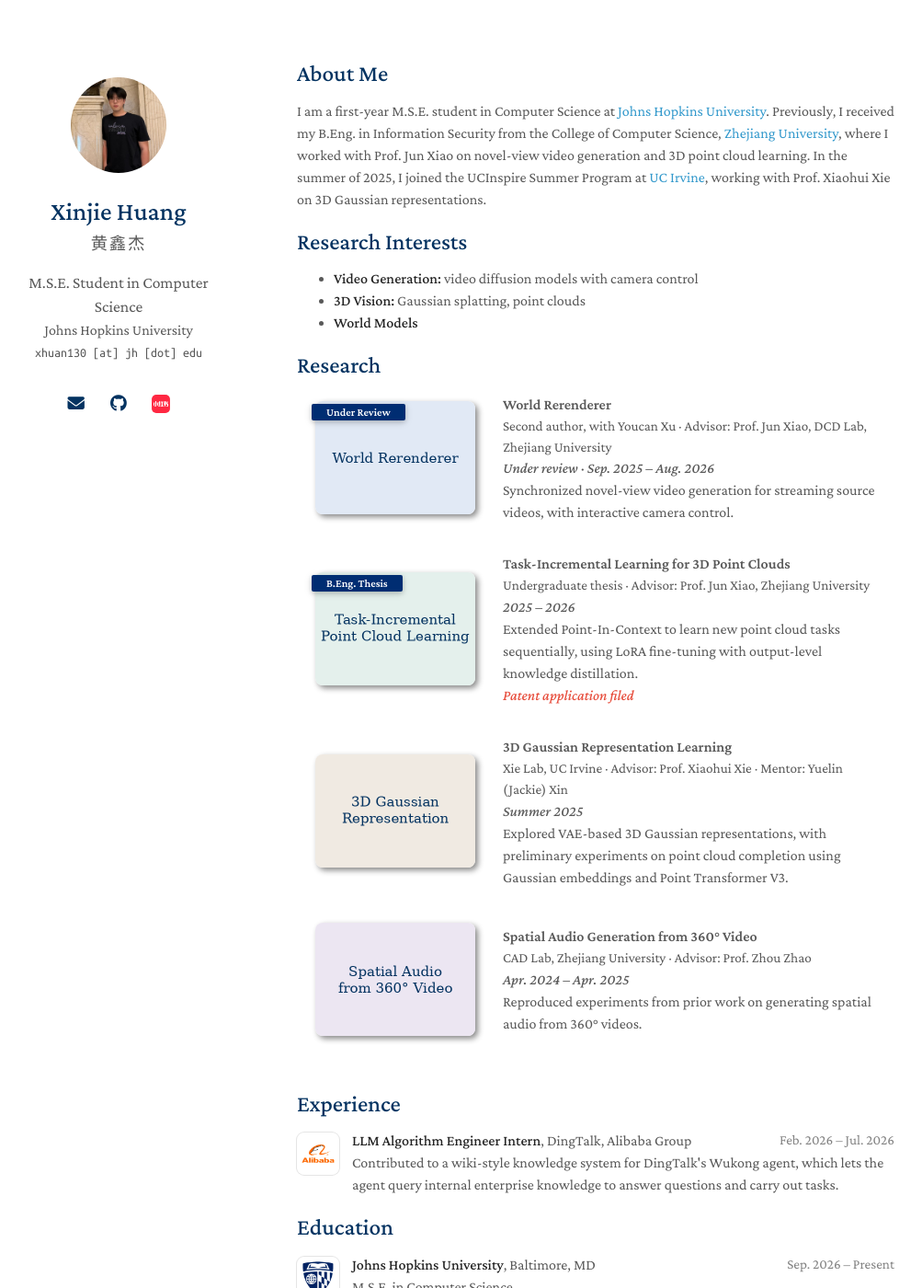
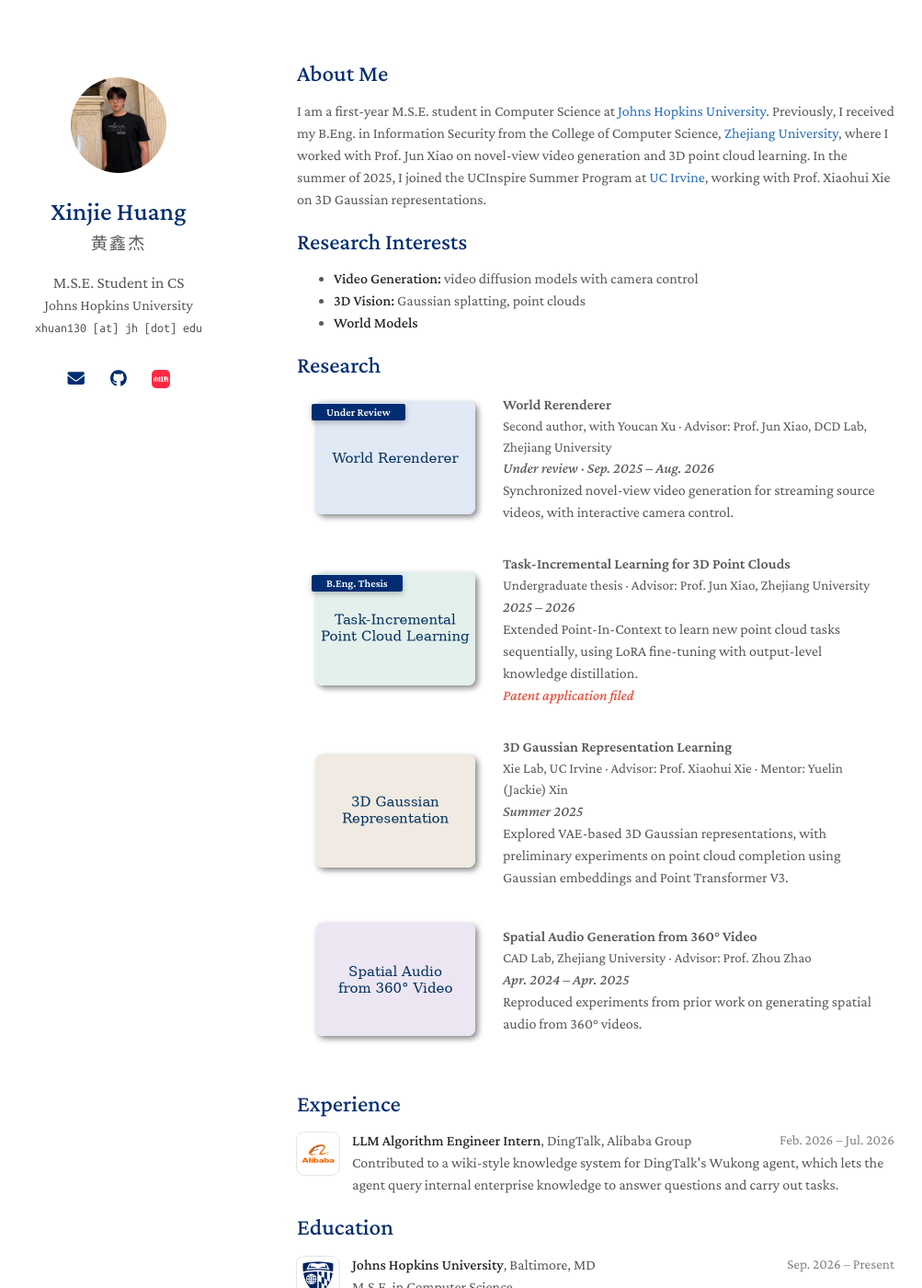
Before and after one commit to xeenjay/xeenjay.github.io, a Jekyll site: the page built from index.md, in a window 1280 px wide and 1400 px high. Shown: the whole window at 92% size, without its empty margins (147-1150 px from the left). Built offline with Jekyll 4.4.1, drawn with Linux system fonts in a browser that asks for light colours; a style sheet for code colours, icons or effects is not loaded; our own code applies the rules of GitHub Pages for plain Markdown files; some of the changed text lies outside the part shown.

Commit message:
Polish: JHU palette, share card, last-updated footer, one-line position (#6)
- Headings, name and icons use JHU Heritage Blue; links use a darker
  Spirit Blue (5.2:1 contrast, up from 3.2:1); dark mode uses Spirit
  Blue throughout.
- Open Graph / Twitter meta tags with a 1200x630 preview card, and an
  explicit site url so the card URLs are absolute.
- Footer shows the build month as "Last updated".
- Position shortened to "M.S.E. Student in CS" so it fits on one line.

Co-Authored-By: Claude Opus 5.5 <noreply@anthropic.com>
Claude-Session: https://claude.ai/code/session_014J2gcjon39Kp8kHZAu5aEc

```diff
--- a/_config.yml
+++ b/_config.yml
@@ -2,7 +2,7 @@
 title: Xinjie Huang
 native_name: 黄鑫杰
 # pronunciation: Xeen-Jay
-position: M.S.E. Student in Computer Science
+position: M.S.E. Student in CS
 affiliation: Johns Hopkins University
 affiliation_link: https://www.cs.jhu.edu/
 email: xhuan130 [at] jh [dot] edu
@@ -12,6 +12,8 @@ email_icon: true # show an envelope icon that opens the mail app
 # The following information is used to improve the website traffic from search engines, e.g., Google.
 keywords: Xinjie Huang, 黄鑫杰, Johns Hopkins University, computer vision, video generation, 3D vision, world models
 description: Xinjie Huang is an M.S.E. student in Computer Science at Johns Hopkins University, working on video generation and 3D vision.
+# If you move to a custom domain, update both `url` and `canonical`.
+url: https://xeenjay.github.io
 canonical: https://xeenjay.github.io/
 
 # Links
@@ -28,6 +30,8 @@ rednote: https://www.xiaohongshu.com/user/profile/62a56497000000001b02537d
 avatar: ./assets/img/avatar.jpg
 favicon: ./assets/img/favicon.png
 favicon_dark: ./assets/img/favicon-dark.png
+# Preview card shown when the link is shared (1200 x 630).
+og_image: /assets/img/og-card.jpg
 
 # Footnote
 # You may use the option to disable the footnote, "Powered by Jekyll and Minimal Light theme."
--- a/_layouts/homepage.html
+++ b/_layouts/homepage.html
@@ -12,6 +12,16 @@
     {% endif %}
     {% if site.canonical %}
     <link rel="canonical" href="{{ site.canonical }}"/>
+    {% endif %}
+    {% if site.og_image %}
+    <meta property="og:type" content="website">
+    <meta property="og:title" content="{{ site.title }}{% if site.native_name %} ({{ site.native_name }}){% endif %}">
+    <meta property="og:description" content="{{ site.description }}">
+    <meta property="og:url" content="{{ '/' | absolute_url }}">
+    <meta property="og:image" content="{{ site.og_image | absolute_url }}">
+    <meta property="og:image:width" content="1200">
+    <meta property="og:image:height" content="630">
+    <meta name="twitter:card" content="summary_large_image">
     {% endif %}
 
     <link rel="icon" media="(prefers-color-scheme:dark)" href="{{ site.favicon_dark }}" type="image/png" />
@@ -135,9 +145,7 @@
 
       <br>
 
-      {% if site.enable_footnote %}
-      <p><small>Powered by Jekyll and <a href="https://github.com/yaoyao-liu/minimal-light" target="_blank" rel="noopener">Minimal Light</a> theme.</small></p>
-      {% endif %}
+      <p><small>Last updated: {{ site.time | date: "%b %Y" }}{% if site.enable_footnote %} · Powered by Jekyll and <a href="https://github.com/yaoyao-liu/minimal-light" target="_blank" rel="noopener">Minimal Light</a> theme.{% endif %}</small></p>
 
       </section>
       <footer>
--- a/_sass/minimal-light-no-dark-mode.scss
+++ b/_sass/minimal-light-no-dark-mode.scss
@@ -7,7 +7,7 @@
   height:2.4rem;
   width:2.4rem;
   background-color:transparent;
-  color:#043361!important;
+  color:#002D72!important;
   border-radius:100%;
   text-align:center;
   font-size:1.15rem;
@@ -183,18 +183,18 @@ papertitle {
 
 h3, h4, h5, h6 {
   font-weight: 600;
-  color:#043361;
+  color:#002D72;
   margin:0 0 20px;
 }
 
 h1 {
   font-weight: 500;
-  color:#043361;
+  color:#002D72;
   margin:0 0 20px;
 }
 
 h2 {
-  color:#043361;
+  color:#002D72;
   font-weight: 500;
   margin:2px 0px 15px;
   font-size: 157%;
@@ -213,12 +213,12 @@ h1 {
 }
 
 a {
-  color:#39c;
+  color:#2A6EBB;
   text-decoration:none;
 }
 
 a:hover {
-  color:#069;
+  color:#002D72;
 }
 
 a small {
--- a/_sass/minimal-light.scss
+++ b/_sass/minimal-light.scss
@@ -7,14 +7,14 @@
   height:2.4rem;
   width:2.4rem;
   background-color:transparent;
-  color:#043361!important;
+  color:#002D72!important;
   border-radius:100%;
   text-align:center;
   font-size:1.15rem;
   line-height:2.5rem;
   margin-right:1rem}
 
-@media (prefers-color-scheme: dark) { .social-icons a {color: #3eb7f0 !important; }}
+@media (prefers-color-scheme: dark) { .social-icons a {color: #68ACE5 !important; }}
 
 .social-icons a:last-child{margin-right:0}.social-icons a:hover{background-color:white;
     color:black;
@@ -230,18 +230,18 @@ papertitle {
 
 h3, h4, h5, h6 {
   font-weight: 600;
-  color:#043361;
+  color:#002D72;
   margin:0 0 20px;
 }
 
 h1 {
   font-weight: 500;
-  color:#043361;
+  color:#002D72;
   margin:0 0 20px;
 }
 
 h2 {
-  color:#043361;
+  color:#002D72;
   font-weight: 500;
   margin:2px 0px 15px;
   font-size: 157%;
@@ -249,11 +249,11 @@ h2 {
 
 @media (prefers-color-scheme: dark) {
   h1, h3, h4, h5, h6 {
-    color:rgb(62, 183, 240);
+    color:#68ACE5;
   }
 
   h2 {
-    color:rgb(62, 183, 240);
+    color:#68ACE5;
   }
 }
 
@@ -270,17 +270,21 @@ h1 {
 }
 
 a {
-  color:#39c;
+  color:#2A6EBB;
   text-decoration:none;
 }
 
 a:hover {
-  color:#069;
+  color:#002D72;
 }
 
 @media (prefers-color-scheme: dark) {
   a {
-    color:rgb(62, 183, 240);
+    color:#68ACE5;
+  }
+
+  a:hover {
+    color:#9CCBF0;
   }
 }
 
@@ -343,11 +347,11 @@ th {
 
 @media (prefers-color-scheme: dark) {
   th {
-    color:rgb(62, 183, 240);
+    color:#68ACE5;
   }
 
   dt {
-    color:rgb(62, 183, 240);
+    color:#68ACE5;
   }
 }
 
--- a/assets/css/publications.css
+++ b/assets/css/publications.css
@@ -20,7 +20,7 @@
 
 :root { --global-bg-color: #ffffff; --global-code-bg-color: rgba(181, 9, 172, 0.05); --global-text-color: #000000; --global-text-color-light: #828282; --global-theme-color: #002D72; --global-hover-color: #ffb81c; --global-footer-bg-color: #1c1c1c; --global-footer-text-color: #e8e8e8; --global-footer-link-color: #ffffff; --global-distill-app-color: #828282; }
 
-@media (prefers-color-scheme: dark) { :root { --global-theme-color: rgb(36, 150, 203);}}
+@media (prefers-color-scheme: dark) { :root { --global-theme-color: #2A6EBB;}}
 
 blockquote { background: var(--global-bg-color); border-left: 2px solid var(--global-theme-color); margin: 1.5em 10px; padding: 0.5em 10px; font-size: 1.2rem; }
 
```
Also changed, not shown: README.md, assets/img/og-card.jpg (added).
